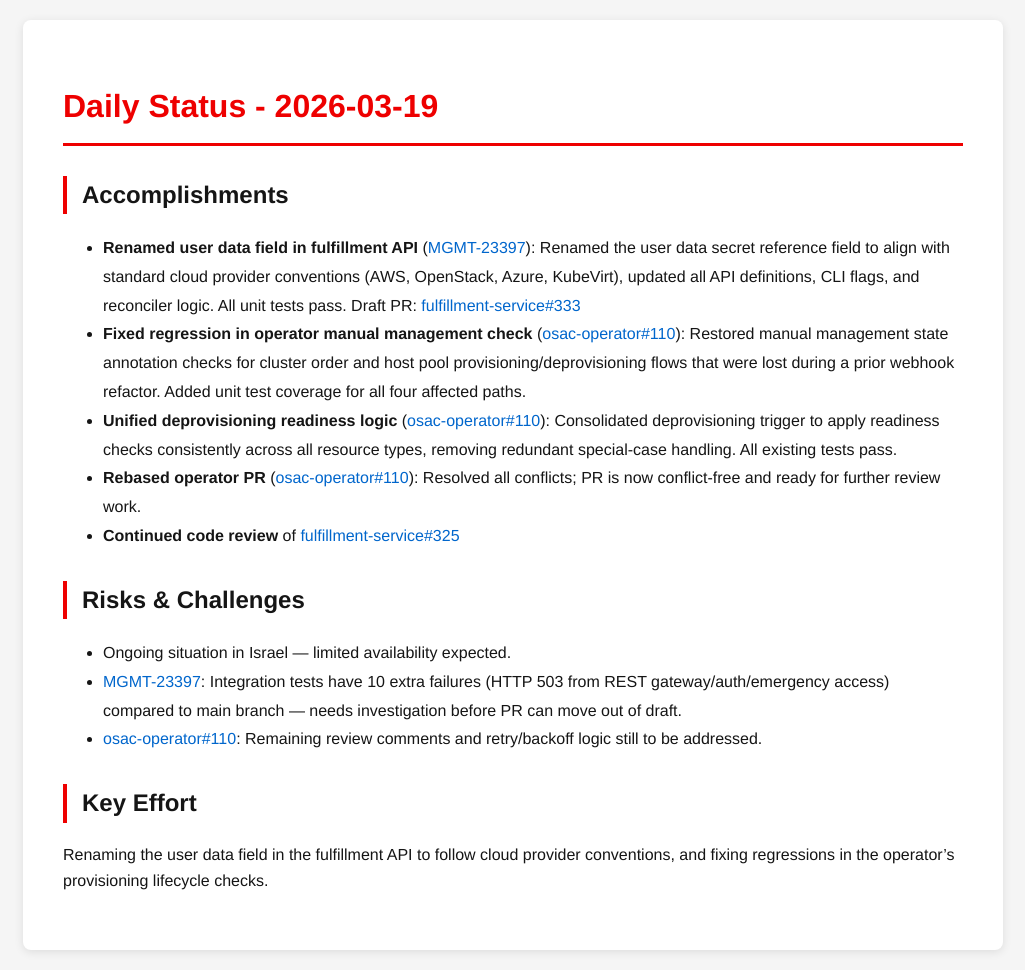
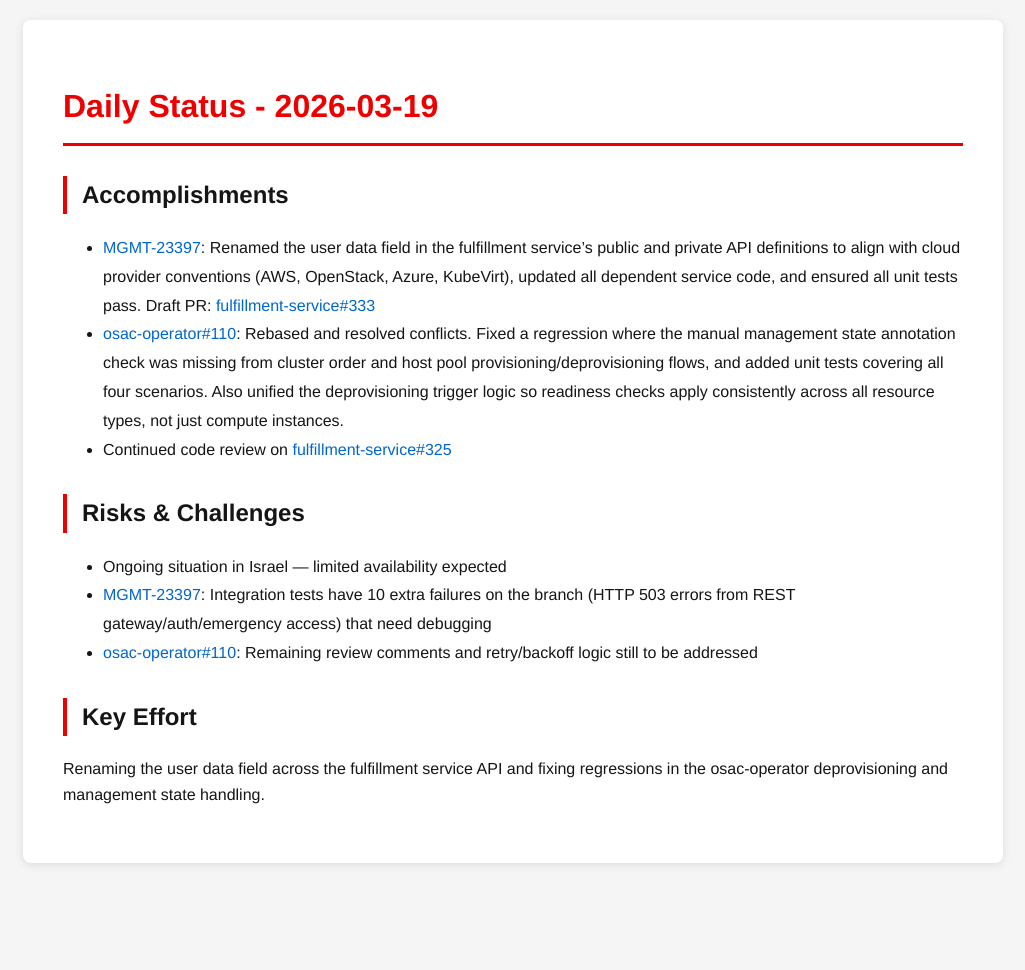
Before and after one commit to tzvatot/daily-status, a Jekyll site: the page built from 2026-03-19.md, in a window 1280 px wide. Shown: the whole page, without its empty margins (127-1152 px from the left). Built offline with Jekyll 4.4.1, drawn with Linux system fonts in a browser that asks for light colours; after the commit the page ends 900 px from its top, so only the background shows below that.

Commit message:
Daily status update - 2026-03-19

```diff
--- a/2026-03-19.md
+++ b/2026-03-19.md
@@ -7,16 +7,14 @@
 # Daily Status - 2026-03-19
 
 ## Accomplishments
-- **Renamed user data field in fulfillment API** ([MGMT-23397](https://issues.redhat.com/browse/MGMT-23397)): Renamed the user data secret reference field to align with standard cloud provider conventions (AWS, OpenStack, Azure, KubeVirt), updated all API definitions, CLI flags, and reconciler logic. All unit tests pass. Draft PR: [fulfillment-service#333](https://github.com/osac-project/fulfillment-service/pull/333)
-- **Fixed regression in operator manual management check** ([osac-operator#110](https://github.com/osac-project/osac-operator/pull/110)): Restored manual management state annotation checks for cluster order and host pool provisioning/deprovisioning flows that were lost during a prior webhook refactor. Added unit test coverage for all four affected paths.
-- **Unified deprovisioning readiness logic** ([osac-operator#110](https://github.com/osac-project/osac-operator/pull/110)): Consolidated deprovisioning trigger to apply readiness checks consistently across all resource types, removing redundant special-case handling. All existing tests pass.
-- **Rebased operator PR** ([osac-operator#110](https://github.com/osac-project/osac-operator/pull/110)): Resolved all conflicts; PR is now conflict-free and ready for further review work.
-- **Continued code review** of [fulfillment-service#325](https://github.com/osac-project/fulfillment-service/pull/325)
+- [MGMT-23397](https://issues.redhat.com/browse/MGMT-23397): Renamed the user data field in the fulfillment service's public and private API definitions to align with cloud provider conventions (AWS, OpenStack, Azure, KubeVirt), updated all dependent service code, and ensured all unit tests pass. Draft PR: [fulfillment-service#333](https://github.com/osac-project/fulfillment-service/pull/333)
+- [osac-operator#110](https://github.com/osac-project/osac-operator/pull/110): Rebased and resolved conflicts. Fixed a regression where the manual management state annotation check was missing from cluster order and host pool provisioning/deprovisioning flows, and added unit tests covering all four scenarios. Also unified the deprovisioning trigger logic so readiness checks apply consistently across all resource types, not just compute instances.
+- Continued code review on [fulfillment-service#325](https://github.com/osac-project/fulfillment-service/pull/325)
 
 ## Risks & Challenges
-- Ongoing situation in Israel — limited availability expected.
-- [MGMT-23397](https://issues.redhat.com/browse/MGMT-23397): Integration tests have 10 extra failures (HTTP 503 from REST gateway/auth/emergency access) compared to main branch — needs investigation before PR can move out of draft.
-- [osac-operator#110](https://github.com/osac-project/osac-operator/pull/110): Remaining review comments and retry/backoff logic still to be addressed.
+- Ongoing situation in Israel — limited availability expected
+- [MGMT-23397](https://issues.redhat.com/browse/MGMT-23397): Integration tests have 10 extra failures on the branch (HTTP 503 errors from REST gateway/auth/emergency access) that need debugging
+- [osac-operator#110](https://github.com/osac-project/osac-operator/pull/110): Remaining review comments and retry/backoff logic still to be addressed
 
 ## Key Effort
-Renaming the user data field in the fulfillment API to follow cloud provider conventions, and fixing regressions in the operator's provisioning lifecycle checks.
+Renaming the user data field across the fulfillment service API and fixing regressions in the osac-operator deprovisioning and management state handling.
```
